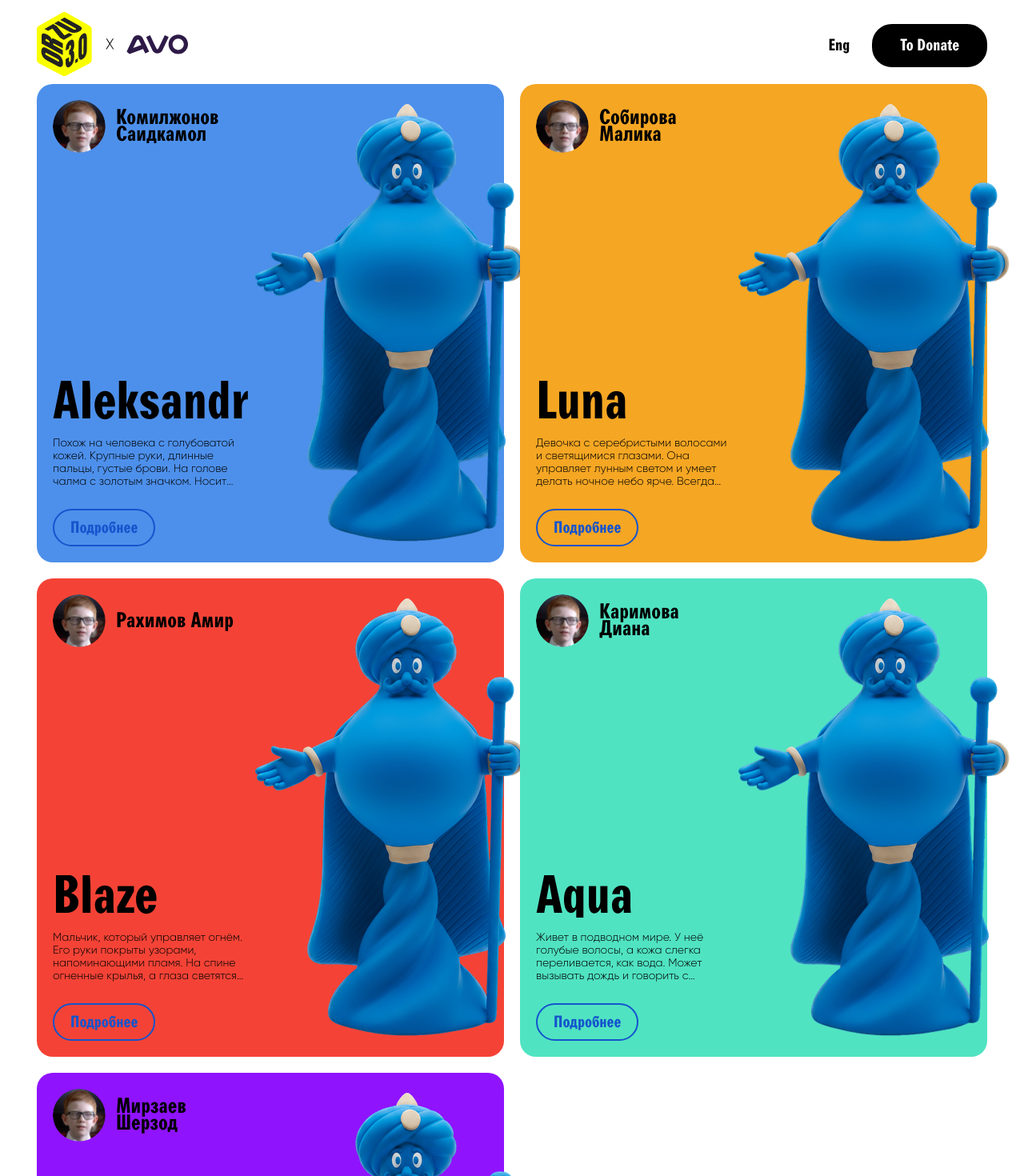
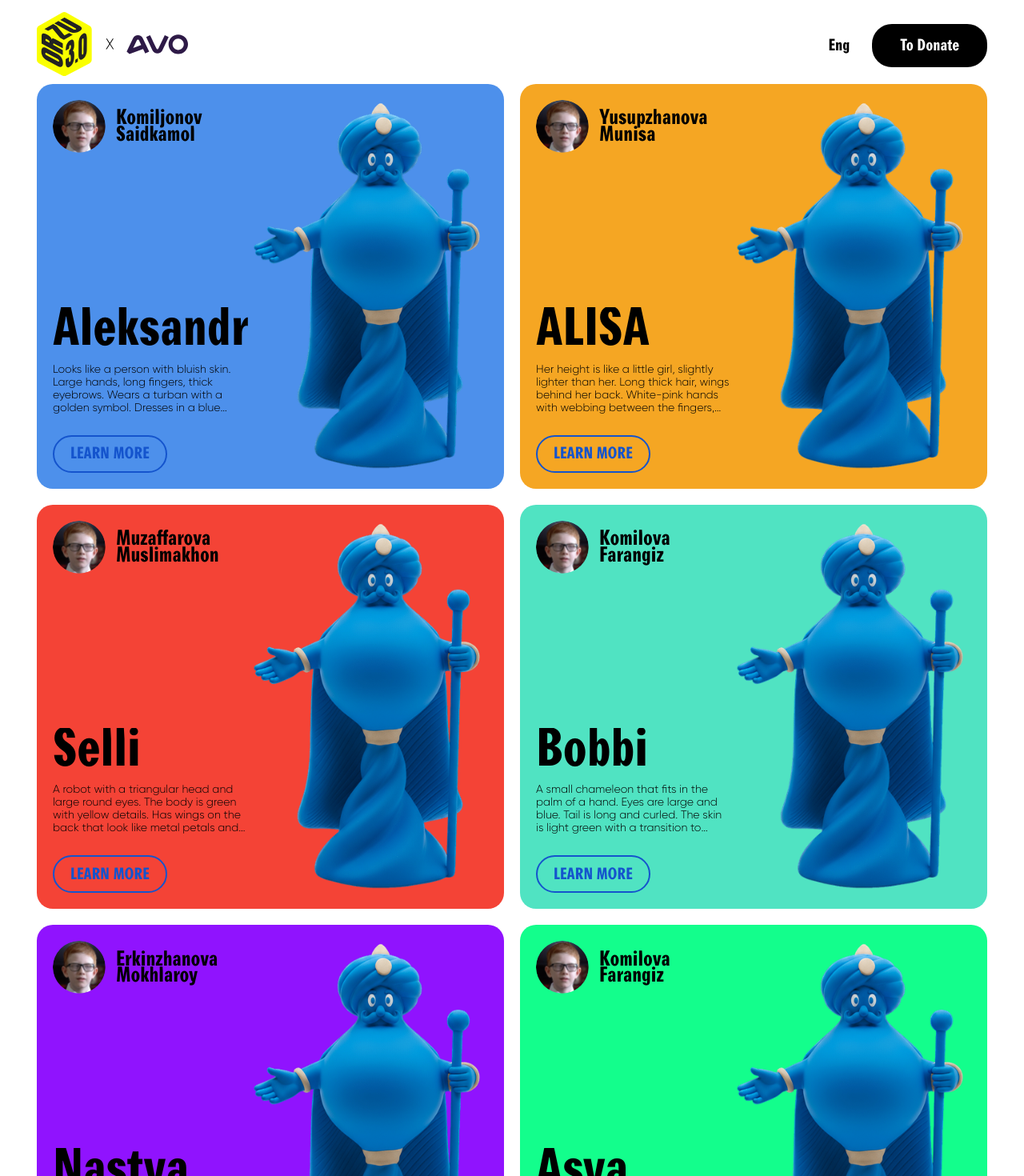
Before and after one commit to MurodillaErgashev03/orzu, a React (Vite) app: page /all-cards in a window 1280 px wide. Shown: the top 1470 px of the page at 80% size. Built offline with nearby package versions, Linux system fonts and the light colour scheme.

Commit message:
hamma sahifa tillari ulandi

```diff
--- a/src/components/layouts/main/footer/footer.module.scss
+++ b/src/components/layouts/main/footer/footer.module.scss
@@ -179,7 +179,7 @@
         #3c7cf5 50%,
         #3c7cf5 100%
       );
-      min-height: 400px;
+      // min-height: 400px;
     }
 
     .topContent .leftBg,
@@ -210,17 +210,18 @@
 
   @media (max-width: 650px) {
     .topContent {
-      min-height: 200px;
+      // min-height: 200px;
 
       .leftBg,
       .rightBg {
-        height: 100px;
+        // padding: 30px 50px;
+        // height: 100px;
       }
       .inner {
         gap: 0;
         .leftBlock {
-          padding: 10px 25px 10px 0;
-          height: 100px;
+          padding: 10px 25px 30px 0px;
+          // height: 100px;
 
           h3 {
             max-width: 220px;
--- a/src/language/en.ts
+++ b/src/language/en.ts
@@ -34,6 +34,7 @@ export const languageEn = {
     dreamKids: {
       title: "CHILDREN WHO DREAM",
       button: "VIEW ALL",
+      button1: "LEARN MORE",
 
       card: {
         name1: "Komiljonov Saidkamol",
--- a/src/language/ru.ts
+++ b/src/language/ru.ts
@@ -32,6 +32,7 @@ export const languageRu = {
     dreamKids: {
       title: "ДЕТИ, КОТОРЫЕ МЕЧТАЮТ",
       button: "ПОСМОТРЕТЬ ВСЕ",
+      button1: "ПОДРОБНЕЕ",
 
       card: {
         name1: "Комилжонов Саидкамол",
--- a/src/language/uz.ts
+++ b/src/language/uz.ts
@@ -36,6 +36,7 @@ export const languageUz = {
     dreamKids: {
       title: "ORZU QILADIGAN BOLALAR",
       button: "HAMMASINI KO‘RISH",
+      button1: "BATAFSIL",
 
       card: {
         name1: "Komiljonov Saidkamol",
--- a/src/pages/dreamkids-cards/dreamkids-cards.module.scss
+++ b/src/pages/dreamkids-cards/dreamkids-cards.module.scss
@@ -43,7 +43,7 @@
       }
 
       .images {
-        width: 300px;
+        width: 300px ;
       }
       .bottomContent {
         .title {
--- a/src/pages/dreamkids-cards/index.tsx
+++ b/src/pages/dreamkids-cards/index.tsx
@@ -1,8 +1,9 @@
 import styles from "./dreamkids-cards.module.scss";
 import avatar from "src/assets/img/avatar.png";
 import { CustomButton } from "src/components/common";
-import cardImg from "src/assets/img/all-cardsimg.png";
+import img from "src/assets/img/all-cardsimg.png";
 import { useScreenSize } from "src/utils/useWindowSize";
+import { useTranslation } from "react-i18next";
 
 interface IKidsCardProps {
   avatar: string;
@@ -15,6 +16,59 @@ interface IKidsCardProps {
 }
 function KidsAllCards() {
   const isMobile = useScreenSize(500);
+
+  const { t } = useTranslation();
+
+  const kidsData = [
+    {
+      background: "#4d90eb",
+      avatar: avatar,
+      name: t("home.dreamKids.card.name1"),
+      img: img,
+      title: t("home.dreamKids.card.bigName1"),
+      description: t("home.dreamKids.card.description1"),
+    },
+    {
+      background: "#f5a623",
+      avatar: avatar,
+      name: t("home.dreamKids.card.name2"),
+      img: img,
+      title: t("home.dreamKids.card.bigName2"),
+      description: t("home.dreamKids.card.description2"),
+    },
+    {
+      background: "#f44336",
+      avatar: avatar,
+      name: t("home.dreamKids.card.name3"),
+      img: img,
+      title: t("home.dreamKids.card.bigName3"),
+      description: t("home.dreamKids.card.description3"),
+    },
+    {
+      background: "#50e3c2",
+      avatar: avatar,
+      name: t("home.dreamKids.card.name4"),
+      img: img,
+      title: t("home.dreamKids.card.bigName4"),
+      description: t("home.dreamKids.card.description4"),
+    },
+    {
+      background: "#9013fe",
+      avatar: avatar,
+      name: t("home.dreamKids.card.name5"),
+      img: img,
+      title: t("home.dreamKids.card.bigName5"),
+      description: t("home.dreamKids.card.description5"),
+    },
+    {
+      background: "#13fe8cff",
+      avatar: avatar,
+      name: t("home.dreamKids.card.name6"),
+      img: img,
+      title: t("home.dreamKids.card.bigName6"),
+      description: t("home.dreamKids.card.description6"),
+    },
+  ];
 
   return (
     <div className={styles.kidsAllCards}>
@@ -47,13 +101,17 @@ function KidsAllCards() {
                     borderColor="#1454CD"
                     bg="inherit"
                   >
-                    Подробнее
+                    {t("home.dreamKids.button1")}
                   </CustomButton>
                 </div>
               </div>
 
-              <div className={styles.images}>
-                <img src={cardImg} alt={item.title} />
+              <div>
+                <img
+                  className={styles.images}
+                  src={item.img}
+                  alt={item.title}
+                />
               </div>
 
               {isMobile ? (
@@ -88,51 +146,3 @@ function KidsAllCards() {
 }
 
 export default KidsAllCards;
-
-const kidsData = [
-  {
-    background: "#4d90eb",
-    avatar: avatar,
-    name: "Комилжонов Саидкамол",
-    img: cardImg,
-    title: "Aleksandr",
-    description:
-      "Похож на человека с голубоватой кожей. Крупные руки, длинные пальцы, густые брови. На голове чалма с золотым значком. Носит синий плащ. Усы длинные, закрученные вверх. Хвост как вихрь, вместо ног.",
-  },
-  {
-    background: "#f5a623",
-    avatar: avatar,
-    name: "Собирова Малика",
-    img: cardImg,
-    title: "Luna",
-    description:
-      "Девочка с серебристыми волосами и светящимися глазами. Она управляет лунным светом и умеет делать ночное небо ярче. Всегда носит белое платье с блестками.",
-  },
-  {
-    background: "#f44336",
-    avatar: avatar,
-    name: "Рахимов Амир",
-    img: cardImg,
-    title: "Blaze",
-    description:
-      "Мальчик, который управляет огнём. Его руки покрыты узорами, напоминающими пламя. На спине огненные крылья, а глаза светятся янтарным цветом.",
-  },
-  {
-    background: "#50e3c2",
-    avatar: avatar,
-    name: "Каримова Диана",
-    img: cardImg,
-    title: "Aqua",
-    description:
-      "Живет в подводном мире. У неё голубые волосы, а кожа слегка переливается, как вода. Может вызывать дождь и говорить с морскими существами.",
-  },
-  {
-    background: "#9013fe",
-    avatar: avatar,
-    name: "Мирзаев Шерзод",
-    img: cardImg,
-    title: "Volt",
-    description:
-      "Его тело излучает электричество. Он двигается со скоростью молнии и может заряжать всё вокруг. На его куртке всегда сверкает знак молнии.",
-  },
-];
--- a/src/pages/home/sections/hero/home-hero.module.scss
+++ b/src/pages/home/sections/hero/home-hero.module.scss
@@ -67,6 +67,9 @@
 
 @media screen and (max-width: 1200px) {
   .hero {
+    .titleBlock {
+      max-width: 100% !important;
+    }
     height: auto;
     .textWrapper {
       flex-direction: column !important;
@@ -85,6 +88,8 @@
       }
 
       .informationBlock {
+        text-align: left !important;
+        width: 100% !important;
         div {
           display: none !important;
         }
```
